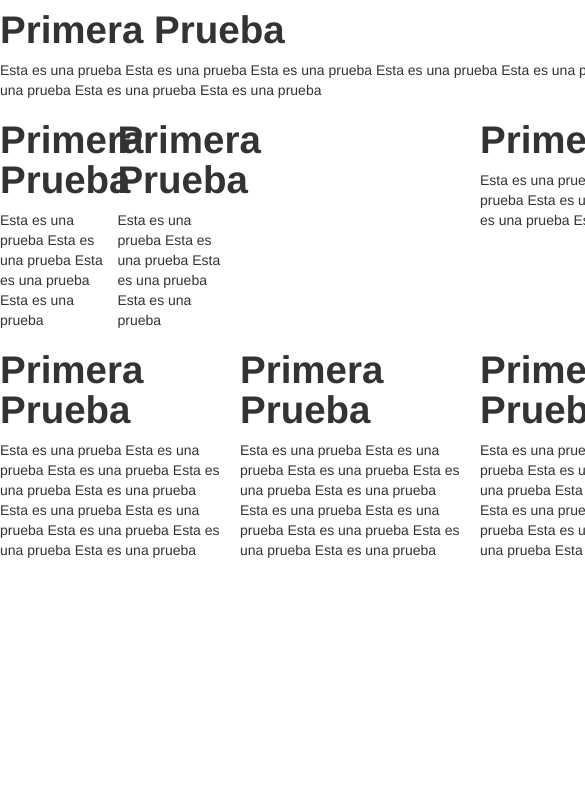
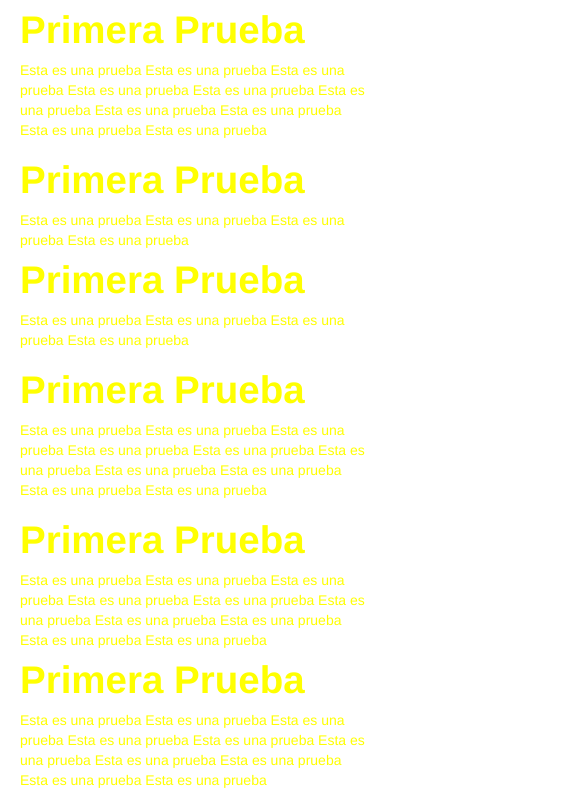
Before and after one commit to elabdel/bootstrap, a plain HTML site: page index.html in a window 390 px wide. Shown: the top 797 px of the page, 585 px wide, since content can reach past the window. Drawn offline with Linux system fonts and the light colour scheme.

Commit message:
Curso Twitter Bootstrap CSS - 5: Responsive design

```diff
--- a/index.html
+++ b/index.html
@@ -3,6 +3,27 @@
 <head>
 	<title>BootStrap</title>
 <link rel="stylesheet" type="text/css" href="css/bootstrap.css">
+
+<meta name="viewport" content="width=devices-width, initial-scale=1.0">
+<link rel="stylesheet" type="text/css" href="css/bootstrap-responsive.css">
+<style type="text/css">
+	/* Escritorio */
+	@media (min-width: 1200px){
+		body {color: red;}
+	}
+	/* Poratil */
+	@media (min-width: 768px) and (max-width: 1199px){
+		body {color: green;}
+	}
+	/* Tablet */
+	@media (max-width: 767px){
+		body {color: blue;}
+	}
+	/* smartphone */
+	@media (max-width: 480px){
+		body {color: yellow;}
+	}
+</style>
 </head>
 <body>
 	<div class="container">
```
